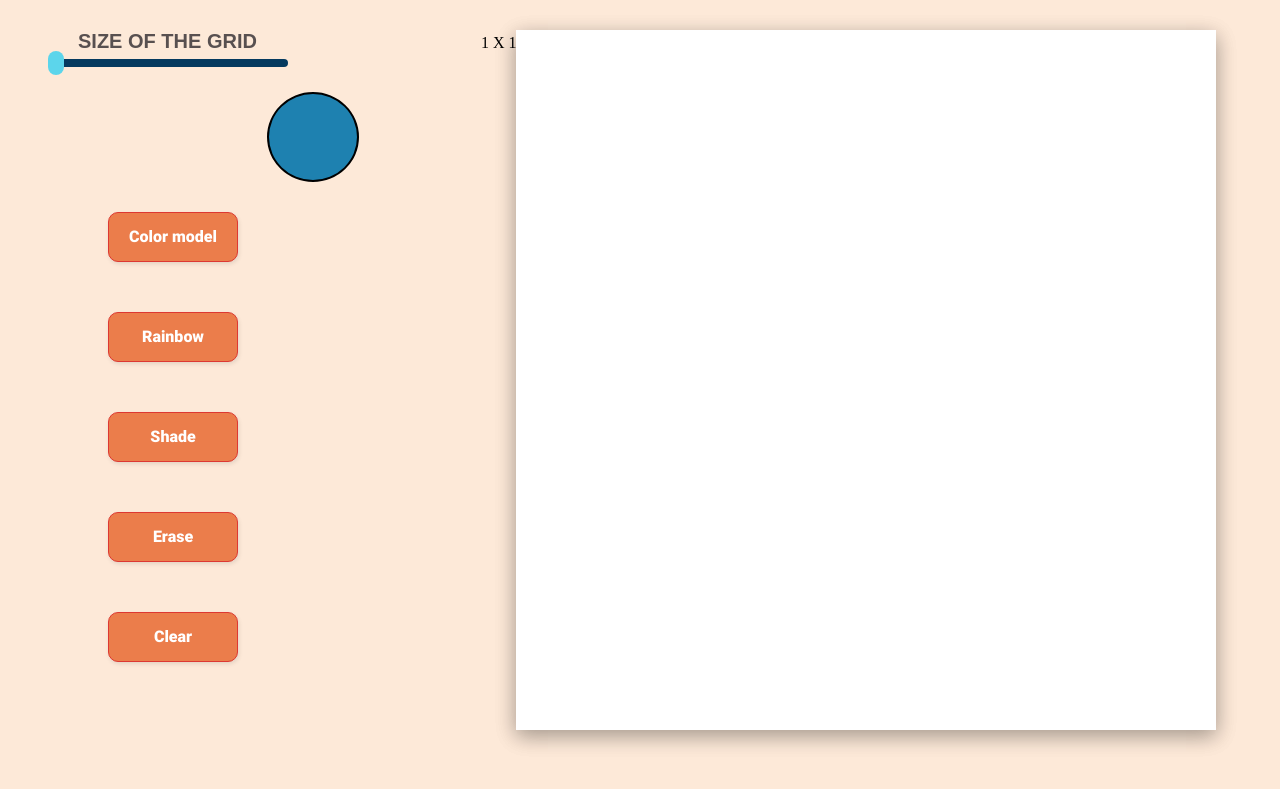
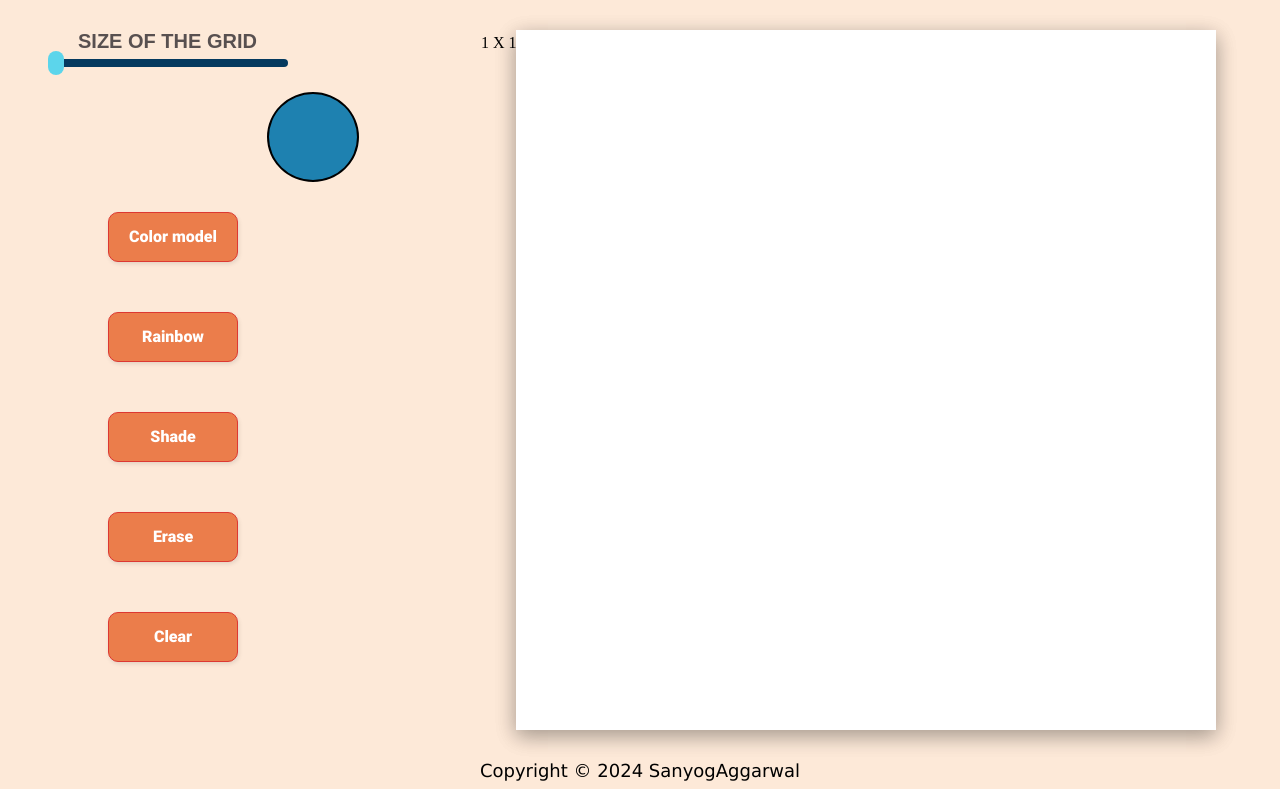
Before and after one commit to SanyogAggarwal/Etch-a-Sketch, a plain HTML site: page index.html in a window 1280 px wide. Shown: the part 95-884 px from the top of the page. Before the commit the page ends 863 px from the top, so only its background shows below. Drawn offline with Linux system fonts and the light colour scheme.

Commit message:
added the fotter

```diff
--- a/index.html
+++ b/index.html
@@ -36,5 +36,10 @@
       </div>
       <div id="pannel"></div>
     </div>
+    <div id="fotter">
+      <a href="https://github.com/SanyogAggarwal/Etch-a-Sketch.git"
+        >Copyright © 2024 SanyogAggarwal</a
+      >
+    </div>
   </body>
 </html>
--- a/style.css
+++ b/style.css
@@ -152,3 +152,14 @@ input[type="range"]::-webkit-slider-thumb {
     margin-left: 150px;
     margin-top: 10px;
 }
+
+#fotter{
+  text-align: center;
+  font-size: 18px;
+  font-family: 'Lucida Sans', 'Lucida Sans Regular', 'Lucida Grande', 'Lucida Sans Unicode', Geneva, Verdana, sans-serif;
+}
+
+a{
+  color: black;
+  text-decoration: none;
+}
```
Also changed, not shown: 1 other file.
